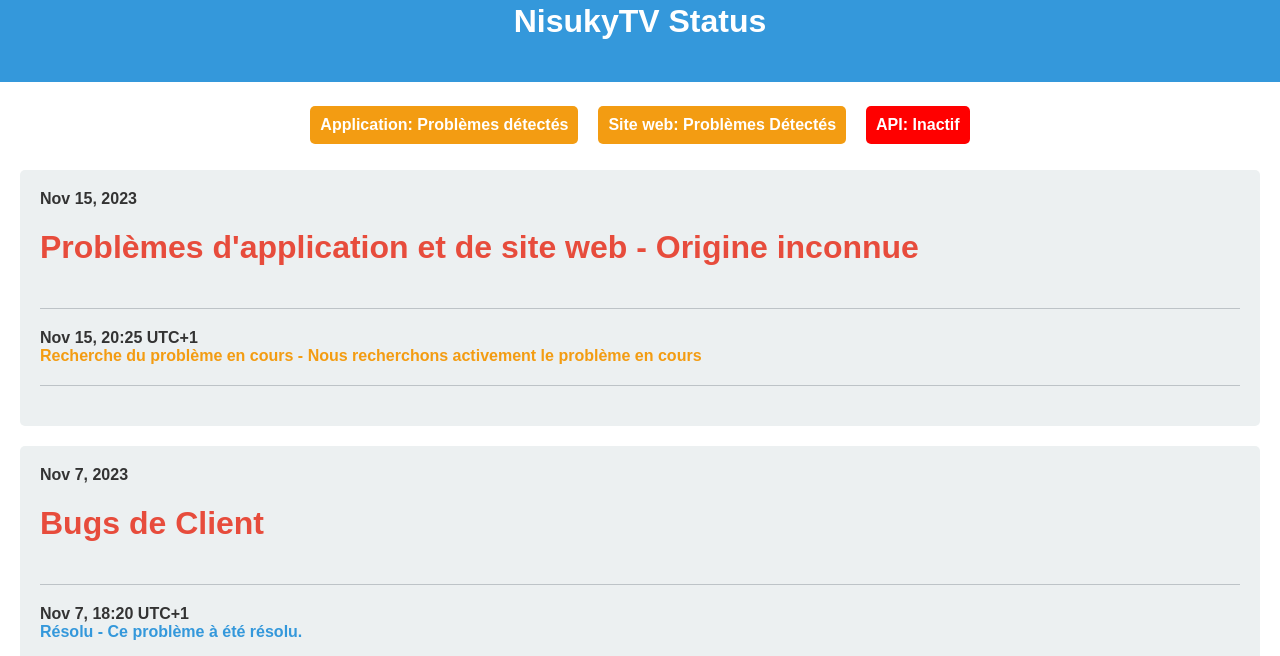
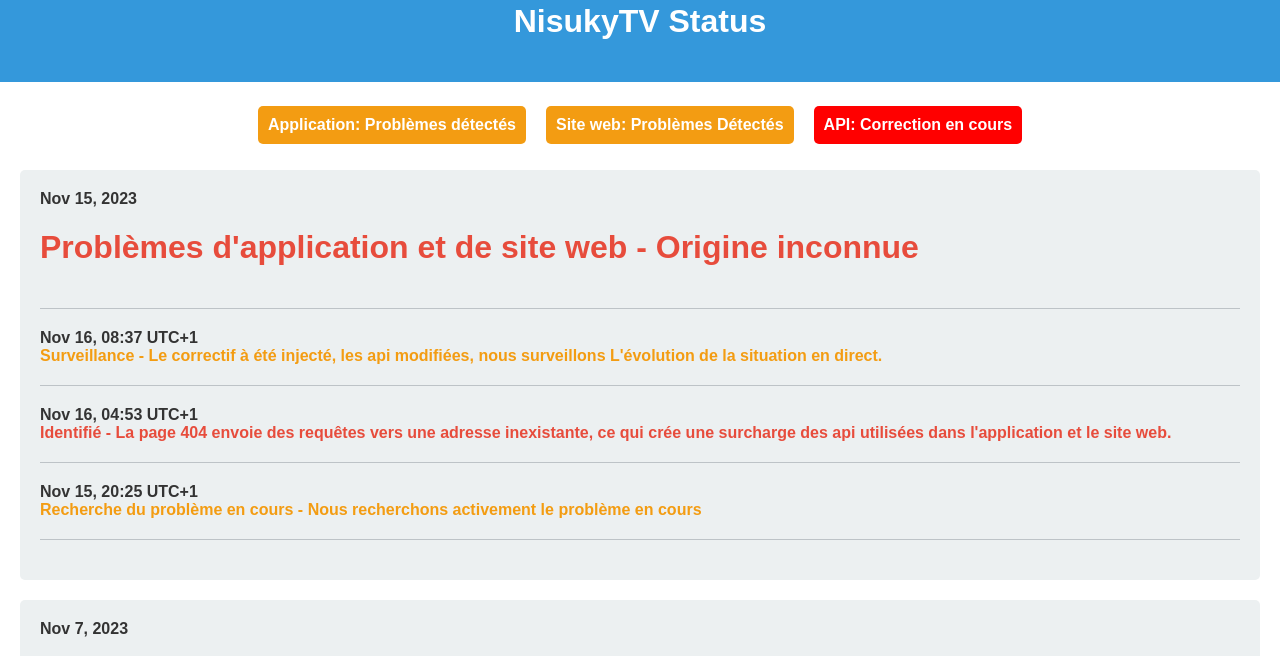
Before and after one commit to nisuky-devs/nisuky-devs.github.io, a website: page web/online/nisuky-tv/logged/webapp/status/onapp/app.html in a window 1280 px wide. Shown: the part 117-773 px from the top of the page. Drawn offline with Linux system fonts and the light colour scheme.

Commit message:
updating statement security

```diff
--- a/web/online/nisuky-tv/logged/webapp/status/onapp/app.html
+++ b/web/online/nisuky-tv/logged/webapp/status/onapp/app.html
@@ -106,7 +106,7 @@
 <div class="status-banner">
     <div class="status warning">Application: Problèmes détectés</div>
     <div class="status warning">Site web: Problèmes Détectés</div>
-    <div class="status bad">API: Inactif</div>
+    <div class="status bad">API: Correction en cours</div>
     <!--<div class="status good"> en cas de bug/problème-->
 </div>
 
@@ -116,6 +116,14 @@
         <div class="incident-date">Nov 15, 2023</div>
         <div class="severity severity-high"><h1>Problèmes d'application et de site web - Origine inconnue</h1></div>
  <!--       <div class="incident-message">Couleur en fonction de la gravité</div> -->
+    </div>
+    <div class="incident">
+        <div class="incident-date">Nov 16, 08:37 UTC+1</div>
+        <div class="severity severity-medium">Surveillance - Le correctif à été injecté, les api modifiées, nous surveillons L'évolution de la situation en direct.</div>
+    </div>
+    <div class="incident">
+        <div class="incident-date">Nov 16, 04:53  UTC+1</div>
+        <div class="severity severity-high">Identifié - La page 404 envoie des requêtes vers une adresse inexistante, ce qui crée une surcharge des api utilisées dans l'application et le site web.</div>
     </div>
 
     <div class="incident">
```
